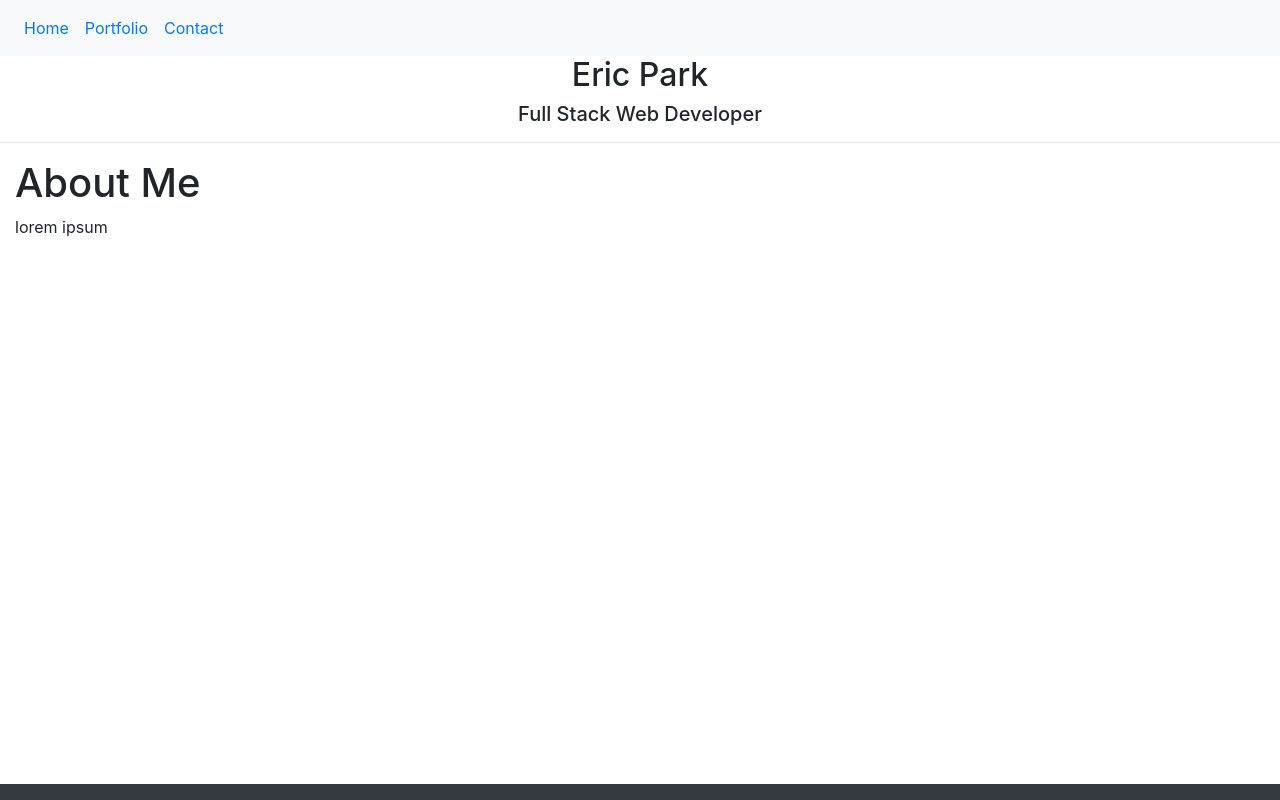
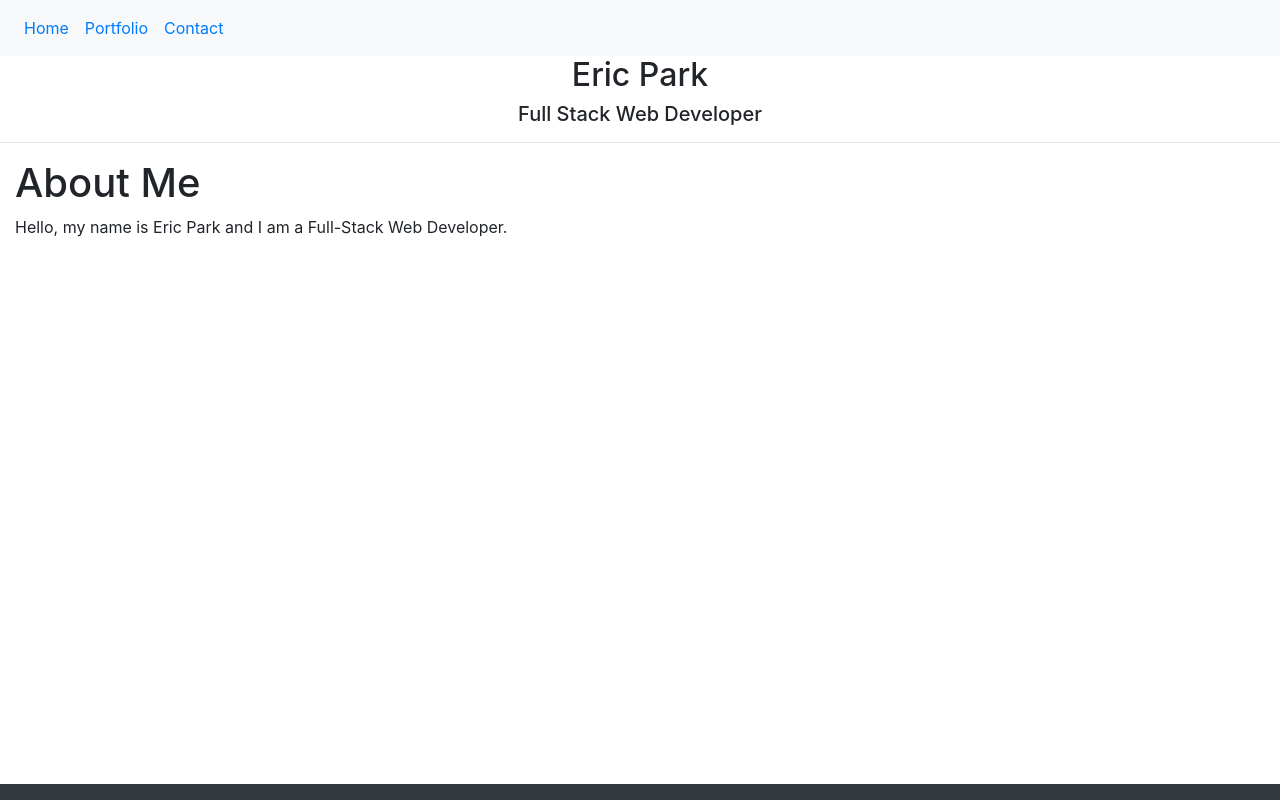
Before and after one commit to E-Park8/portfolio, a React (Create React App) app: page /ericparkportfolio in a window 1280 px wide. Built offline with nearby package versions, Linux system fonts and the light colour scheme.

Commit message:
updating about me

```diff
--- a/src/pages/Home/Home.js
+++ b/src/pages/Home/Home.js
@@ -12,7 +12,7 @@ const Home = () => {
     <section className="col-12">
                         <h1>About Me</h1>
                         <p>
-                            lorem ipsum
+                            Hello, my name is Eric Park and I am a Full-Stack Web Developer.
                             {/* <br/>
                             <p><Button className='col-4' color="success"><a href="https://docs.google.com/document/d/1fhR-W9pTb3rxZCmACeilp7PmBP4LjCNYnFZe8KachOY/edit?usp=sharing" className="btn btn-success" target='_blank'> Online Resume</a></Button></p>
                             <p><Button className='col-4' color ='info'><a href="https://www.linkedin.com/in/eric-park-7122821b6/" className="btn btn-info" target='_blank'>Linkedin</a></Button></p>
```
